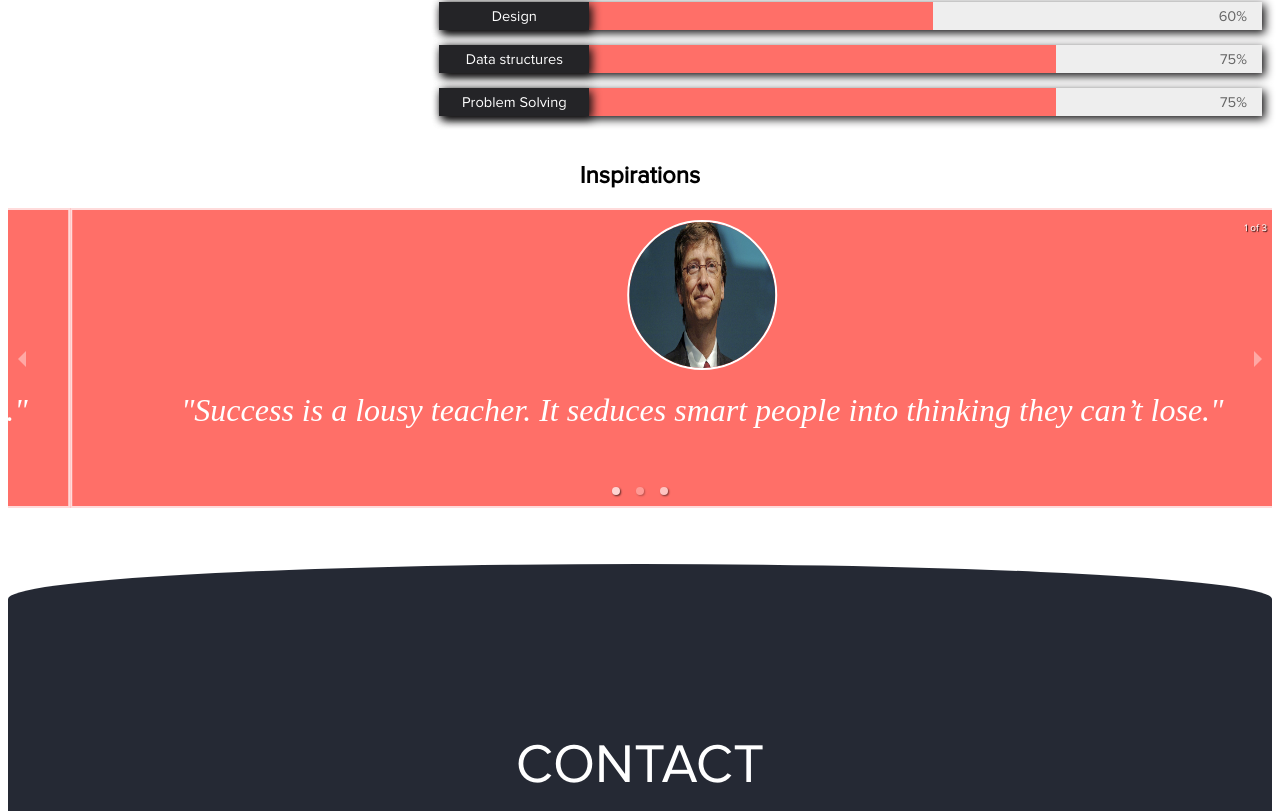
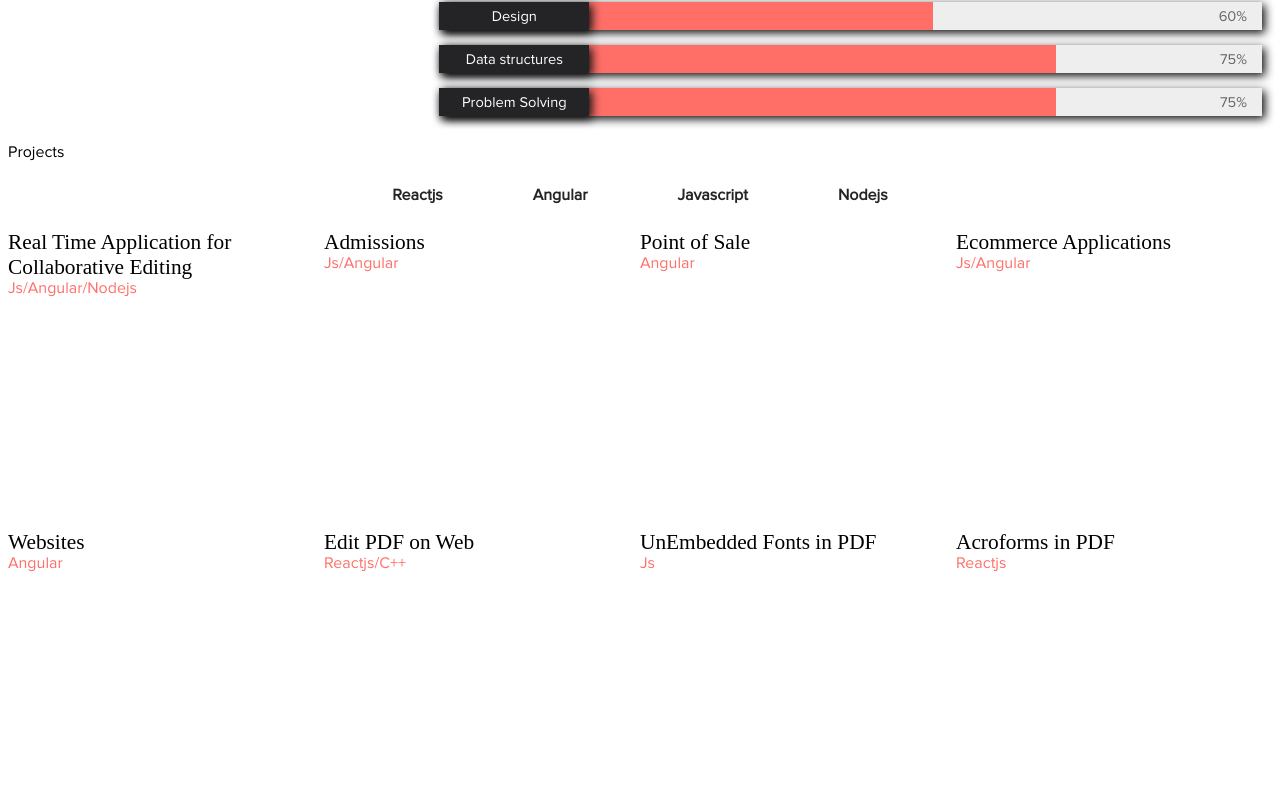
Before and after one commit to Rishabh199-5/ThisIsRishabh, a React (Create React App) app in the folder portfolio/: page / in a window 1280 px wide. Shown: the part 1589-2400 px from the top of the page. Built offline with nearby package versions, Linux system fonts and the light colour scheme.

Commit message:
adding project sections

```diff
--- a/portfolio/src/App.js
+++ b/portfolio/src/App.js
@@ -4,6 +4,7 @@ import Footer from './components/Footer';
 import Header from './components/header';
 import Quotes from './components/Quotes';
 import Skills from './components/Skills';
+import Projects from './components/Projects';
 import NumberWrapper from './components/NumberWrapper';
 import './App.css';
 
@@ -25,6 +26,9 @@ function App() {
       <section className = "skills" id = "skills">
         <Skills/>
       </section>
+      <section>
+        <Projects/>
+      </section>
       <section className = "quotes" id = "quotes" >
         <Quotes/>
       </section>
--- /dev/null
+++ b/portfolio/src/components/Projects.js
@@ -0,0 +1,52 @@
+import React from "react";
+import ProjectCSS from '../styles/Projects.module.css';
+
+const Projects = () => {
+    const projects = [
+        { title: "Real Time Application for Collaborative Editing", tech: "js/angular/nodejs" },
+        { title: "Admissions", tech: "js/angular" },
+        { title: "Point of Sale", tech: "angular" },
+        { title: "Ecommerce Applications", tech: "js/angular" },
+        { title: "Websites", tech: "angular" },
+        { title: "Edit PDF on Web", tech: "reactjs/c++" },
+        { title: "UnEmbedded Fonts in PDF", tech: "js" },
+        { title: "Acroforms in PDF", tech: "reactjs" },
+    ];
+    const filters = [
+        { name: 'reactjs' },
+        { name: 'angular' },
+        { name: 'javascript' },
+        { name: 'nodejs' },
+    ]
+    return (
+        <div className={ProjectCSS.wrapper} >
+            <div className={ProjectCSS.heading}>
+                <span>Projects</span>
+            </div>
+            <div className="line-container">
+                <span className="line"></span>
+            </div>
+            <div className={ProjectCSS.filterWrapper}>
+                {filters.map((filter) => (
+                    <span className={ProjectCSS.filter}>{filter.name}</span>
+                ))}
+            </div>
+            <div className={ProjectCSS.gridContainer}>
+            {
+                projects.map((project) => (
+                        <div className={ProjectCSS.project}>
+                            <div className="card">
+                            </div>
+                            <div className={ProjectCSS.hoverContent}>
+                                <div className={ProjectCSS.text}>{project.title}</div>
+                                <div className={ProjectCSS.techHighLight}>{project.tech}</div>
+                            </div>
+                        </div>
+                ))
+            }
+            </div>
+        </div>
+    );
+};
+
+export default Projects;
--- /dev/null
+++ b/portfolio/src/styles/Projects.module.css
@@ -0,0 +1,47 @@
+.wrapper{
+
+}
+
+.filterWrapper{
+    height: 30px;
+    display: flex;
+    align-items: center;
+    place-content: center;
+    margin: 20px 0;
+}
+
+.filter{
+    text-transform: capitalize;
+    float: left;
+    margin: 0 15px;
+    padding: 0 30px;
+    color: #242427;
+    cursor: pointer;
+    font-weight: 600;
+    transition: background-color .5s;
+}
+
+.selectedFilter{
+    background-color: #ff6f68;
+}
+
+.gridContainer{
+    width: 100%;
+    display: inline-block;
+}
+
+.project{
+    width: 25%;
+    float: left;
+    height: 300px;
+}
+
+.text{
+    font-size: 16pt;
+    font-family: bold;
+}
+
+.techHighLight{
+    color: #ff6f68;
+    text-transform: capitalize;
+}
```
